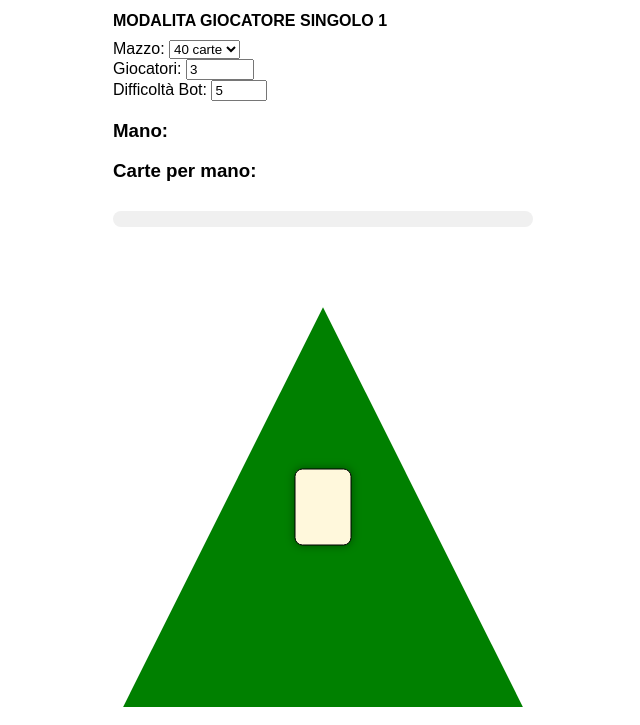
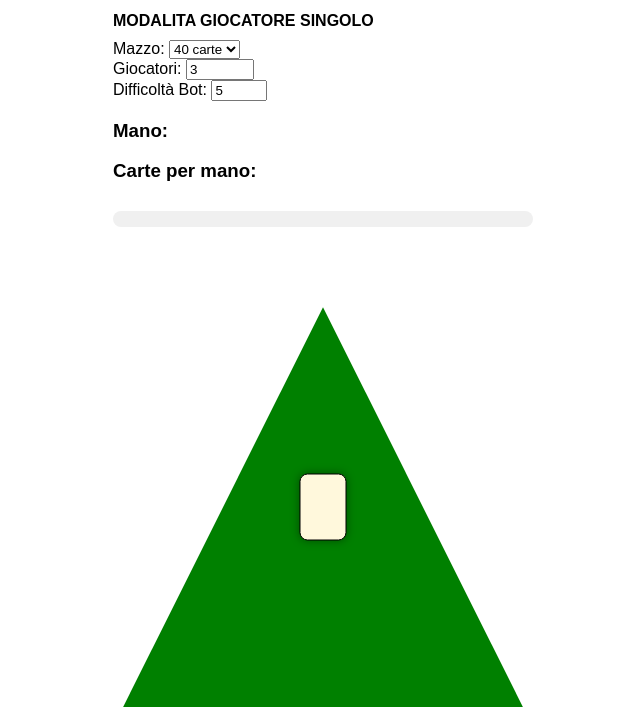
Before and after one commit to mauro-Raspa/Raspa, a plain HTML site: page index.html in a window 1280 px wide. Shown: the part 75-800 px from the top of the page, without its empty margins (317-957 px from the left). Drawn offline with Linux system fonts and the light colour scheme.

Commit message:
Update index.html

```diff
--- a/index.html
+++ b/index.html
@@ -98,8 +98,8 @@
     		left: 50%;
     		transform: translate(-50%, -50%);
 
-    		width: 55px;
-    		height: 75px;
+    		width: 45px;
+    		height: 65px;
 
     		display:flex;
     		align-items:center;
@@ -212,7 +212,7 @@
 <div id="container">
 
 	<div id="playersBox" style="margin:10px 0; font-weight:bold;">
-    MODALITA GIOCATORE SINGOLO 1
+    MODALITA GIOCATORE SINGOLO
 	</div>
 
 	<div id="listaGiocatori"
@@ -1332,8 +1332,8 @@ function invitaAmici(){
 		  div.style.top = yPos + "%";
 		  div.style.transform = "translate(-50%, -50%)";
 
-		  div.style.width = "55px";
-		  div.style.height = "75px";
+		  div.style.width = "45px";
+		  div.style.height = "65px";
 
 		  div.style.display = "flex";
 		  div.style.alignItems = "center";
```
